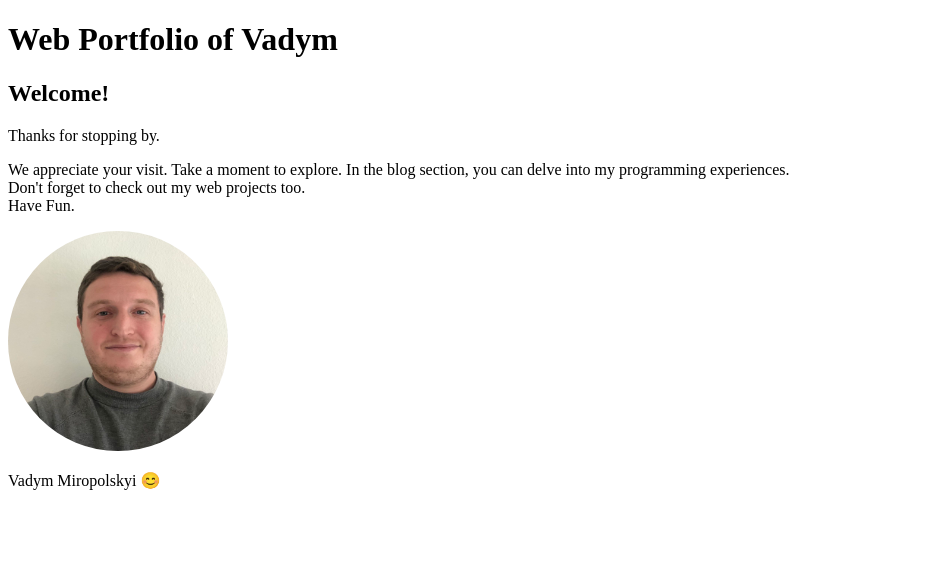
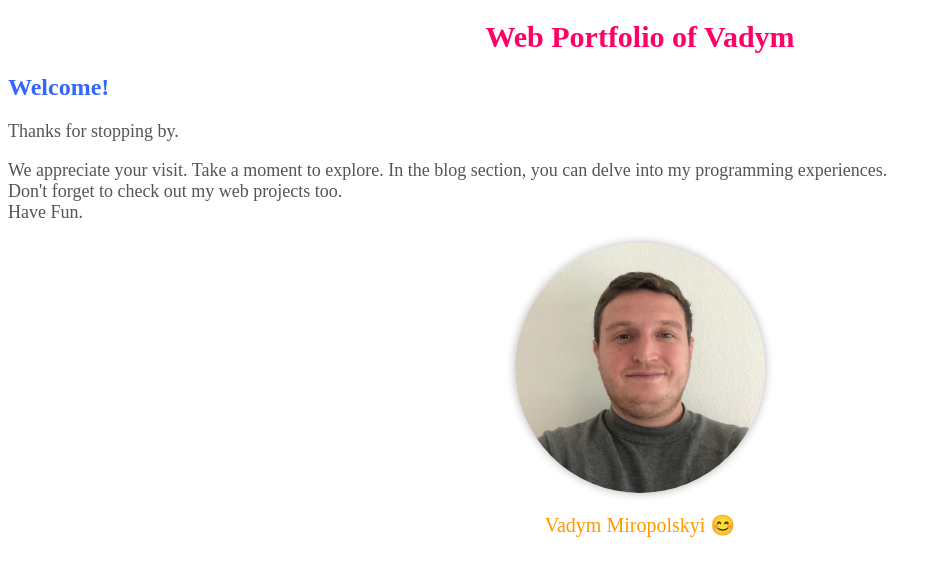
Before and after one commit to VadimMiropolskyi/profile_for_powercoders, a plain HTML site: page index.html in a window 1280 px wide. Shown: the whole page, without its empty margins (0-941 px from the left). Drawn offline with Linux system fonts and the light colour scheme.

Commit message:
finish Part 3 addet CSS

```diff
--- a/index.html
+++ b/index.html
@@ -8,17 +8,18 @@
     <title>Web Portfolio of Vadym</title>
 </head>
 <body>
-    <h1>Web Portfolio of Vadym</h1>
+    <h1 class="portfolio-title">Web Portfolio of Vadym</h1>
 
-    <h2>Welcome!</h2>
+    <h2 class="welcome-title">Welcome!</h2>
 
-    <p>Thanks for stopping by.</p>
+    <p class="intro-text">Thanks for stopping by.</p>
 
-    <p>We appreciate your visit. Take a moment to explore. In the blog section, you can delve into my programming experiences.
-       <br>Don't forget to check out my web projects too.<br> Have Fun.</p>
+    <p class="intro-text">We appreciate your visit. Take a moment to explore. In the blog section, you can delve into my programming experiences.
+        <br>Don't forget to check out my web projects too.<br> Have Fun.</p>
 
-    <img class="my_foto" src="my_foto.jpg" alt="Picture of me">
+    <img class="my-photo" src="my_foto.jpg" alt="Picture of me">
 
-    <p>Vadym Miropolskyi &#x1F60A;</p>
+    <p class="signature">Vadym Miropolskyi &#x1F60A;</p>
+
 </body>
 </html>
--- a/style.css
+++ b/style.css
@@ -1,6 +1,32 @@
-.my_foto {
-    width: 220px;
-    height: 220px;
+.portfolio-title {
+    font-size: 30px;
+    color: #FF0066;
+    text-align: center;
+  }
+
+  .welcome-title {
+    font-size: 24px;
+    color: #3366FF;
+  }
+
+  .intro-text {
+    font-size: 18px;
+    color: #555555;
+    margin-bottom: 10px;
+  }
+
+  .my-photo {
+    width: 250px;
+    height: 250px;
     border-radius: 50%;
     overflow: hidden;
-}
+    margin: 20px auto;
+    display: block;
+    box-shadow: 0 0 10px rgba(0, 0, 0, 0.3);
+  }
+
+  .signature {
+    font-size: 20px;
+    color: #FF9900;
+    text-align: center;
+  }
```
